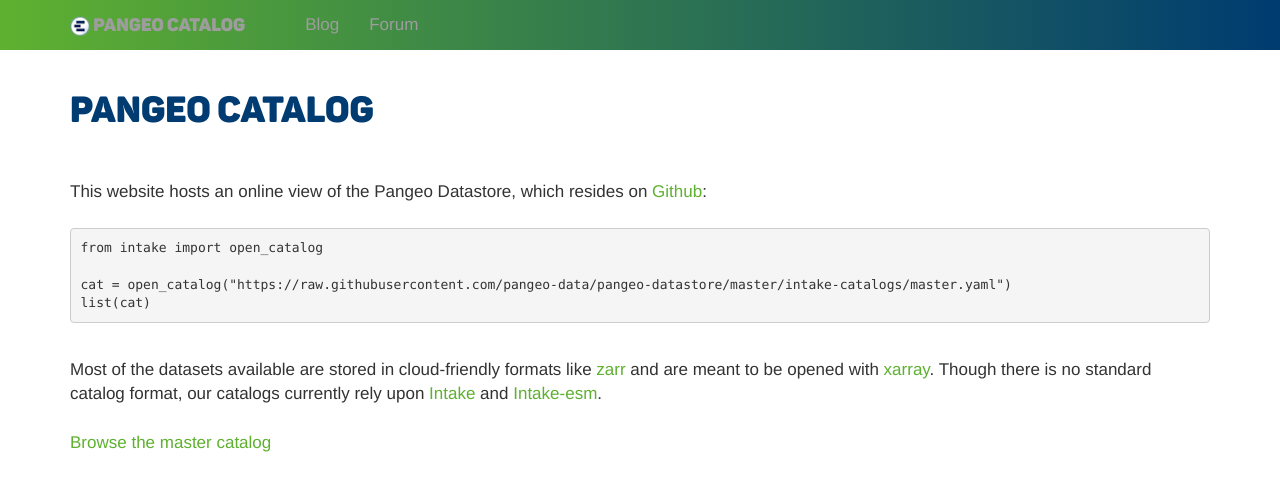
After one commit to pangeo-data/pangeo-datastore-flask, a Flask app: page / in a window 1280 px wide. The commit adds this page. Shown: the top 491 px of the page. Run offline with Flask 2, Linux system fonts and the light colour scheme; some libraries are stand-ins or nearby versions.

Commit message:
Added basic index template for homepage

```diff
--- a/main.py
+++ b/main.py
@@ -12,7 +12,7 @@
 from flask_talisman import Talisman
 
 app = Flask(__name__)
-'''app.secret_key = os.urandom(16)
+app.secret_key = os.urandom(16)
 csrf = SeaSurf(app)
 
 csp = {'style-src': ["'self'",
@@ -29,7 +29,7 @@
                     'data:',
                     'https://cdnjs.cloudflare.com',
                     'https://fonts.gstatic.com']}
-Talisman(app, content_security_policy=csp)'''
+Talisman(app, content_security_policy=csp)
 
 cache = Cache(config={'CACHE_TYPE': 'simple',
                       'CACHE_DEFAULT_TIMEOUT': 1800})
@@ -43,18 +43,18 @@
 master = intake.open_catalog(catalog_dir)
 
 
-'''@app.route('/')
+@app.route('/')
 @cache.cached()
 def index():
-    pass'''
+    return render_template('index.html')
 
 
-@app.route('/browse/<path:path>')
+@app.route('/browse/<path:path>/')
 @cache.cached()
 def browse(path):
     try:
         # check if entry is in pangeo catalog or remote catalog
-        items = path.rstrip('/').split('/')
+        items = path.split('/')
         if items[0] == 'master':
             cat = master
         else:
@@ -62,8 +62,7 @@
         # create breadcrumbs for root catalog
         if len(items) == 1:
             crumbs = ['<li class="active">%s</li>' % cat.name]
-            return render_template('catalog.html', cat=cat, crumbs=crumbs,
-                                   url=request.base_url.rstrip('/'))
+            return render_template('catalog.html', cat=cat, crumbs=crumbs, path=path)
         else:
             crumbs = ['<li><a href="%s">%s</a></li>' %
                     (url_for('browse', path='/'.join(items[0:1])), cat.name)]
@@ -77,13 +76,11 @@
                 crumbs.append('<li class="active">%s</li>' % item)
         # intake catalogs
         if cat.container == 'catalog':
-            return render_template('catalog.html', cat=cat, crumbs=crumbs,
-                                   url=request.base_url.rstrip('/'))
+            return render_template('catalog.html', cat=cat, crumbs=crumbs, path=path)
         # intake-esm collections
         elif cat._driver == 'intake_esm.esm_datastore':
             r = requests.get(cat.esmcol_path)
-            return render_template('esmcol.html', cat=cat, crumbs=crumbs,
-                                   json=r.json())
+            return render_template('esmcol.html', cat=cat, crumbs=crumbs, json=r.json())
         # anything that can be handled with `to_dask()`
         elif cat.container in ['dataframe', 'xarray']:
             return render_template('dask.html', cat=cat, crumbs=crumbs)
--- a/templates/base.html
+++ b/templates/base.html
@@ -15,7 +15,7 @@
         <span class="icon-bar"></span>
         <span class="icon-bar"></span>
       </button>
-      <a class="navbar-brand" href="https://catalog.pangeo.io">
+      <a class="navbar-brand" href="{{ url_for('index') }}">
         <span><img src="{{url_for('static', filename='small_e_reversed_24px.png')}}"></span>
         Pangeo Catalog</a>
       <span class="navbar-text navbar-version pull-left"><b></b></span>
--- a/templates/catalog.html
+++ b/templates/catalog.html
@@ -27,7 +27,7 @@
     <div class="list-group">
       {% for item in cat._entries %}
       {% if cat[item].container == "catalog" %}
-      <a  href="{{ url }}/{{ item }}" class="list-group-item">
+      <a  href="{{ url_for('browse', path='%s/%s' % (path, item)) }}" class="list-group-item">
         <h4>{{ item }}</h4>
         <p class="description">{{ cat[item].description }}</p>
       </a>
@@ -41,7 +41,7 @@
       {% block datasets %}
       {% for item in cat._entries %}
       {% if cat[item].container in ["xarray", "dataframe"] %}
-      <a  href="{{ url }}/{{ item }}" class="list-group-item">
+      <a  href="{{ url_for('browse', path='%s/%s' % (path, item)) }}" class="list-group-item">
           <h4>{{ item }}</h4>
           <p class="description">{{ cat[item].description }}</p>
       </a>
--- /dev/null
+++ b/templates/index.html
@@ -0,0 +1,17 @@
+{% extends "base.html" %}
+
+{% block title %}Pangeo Catalog{% endblock %}
+
+{% block content %}
+<main role="main" class="container">
+  <h1>Pangeo Catalog</h1>
+  This website hosts an online view of the Pangeo Datastore, which resides on <a href="https://github.com/pangeo-data/pangeo-datastore">Github</a>:
+  <br><br>
+  <pre><code class="language-python">from intake import open_catalog<br>
+cat = open_catalog("https://raw.githubusercontent.com/pangeo-data/pangeo-datastore/master/intake-catalogs/master.yaml")
+list(cat)</code></pre><br>
+  Most of the datasets available are stored in cloud-friendly formats like <a href="https://zarr.readthedocs.io/">zarr</a> and are meant to be opened with <a href="http://xarray.pydata.org/">xarray</a>. Though there is no standard catalog format, our catalogs currently rely upon <a href="https://intake.readthedocs.io/">Intake</a> and <a href="https://github.com/NCAR/intake-esm">Intake-esm</a>.
+  <br><br>
+  <a href="{{ url_for('browse', path='master') }}">Browse the master catalog</a>
+</main>
+{% endblock%}
```
